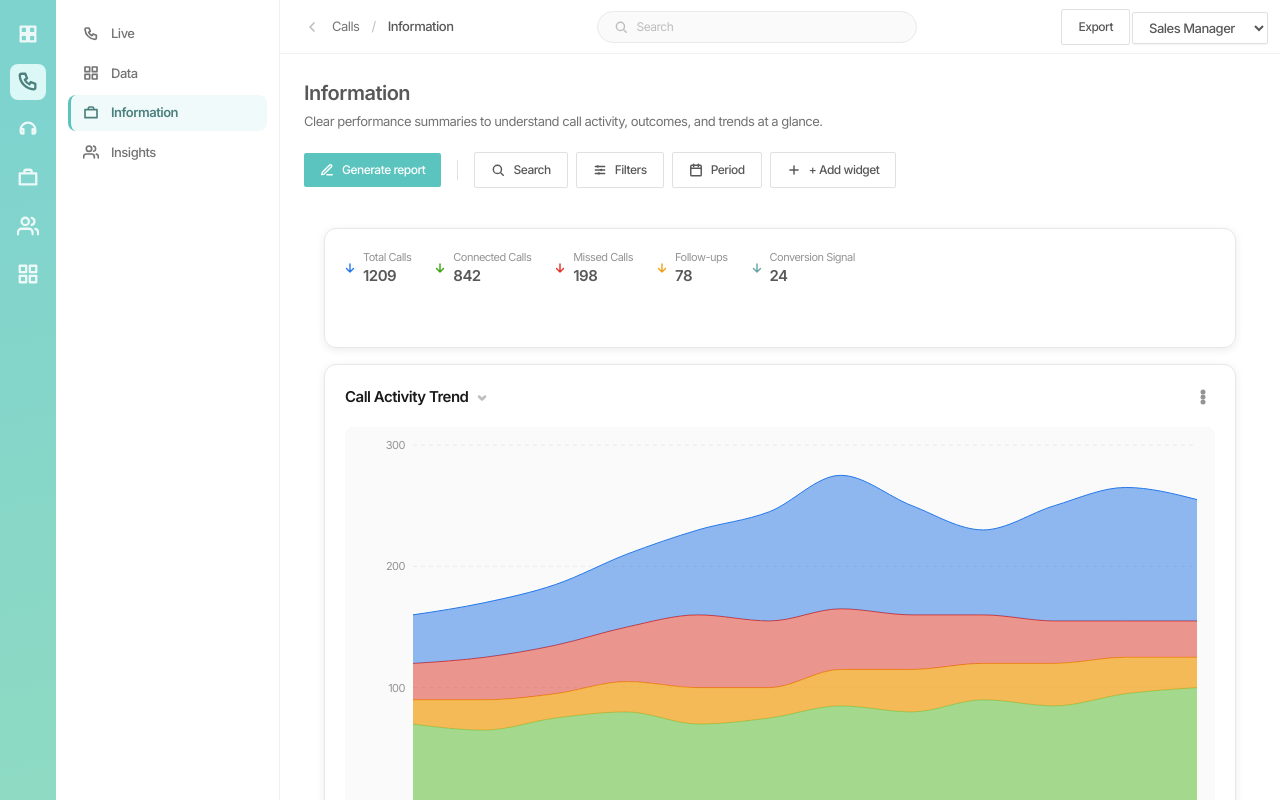
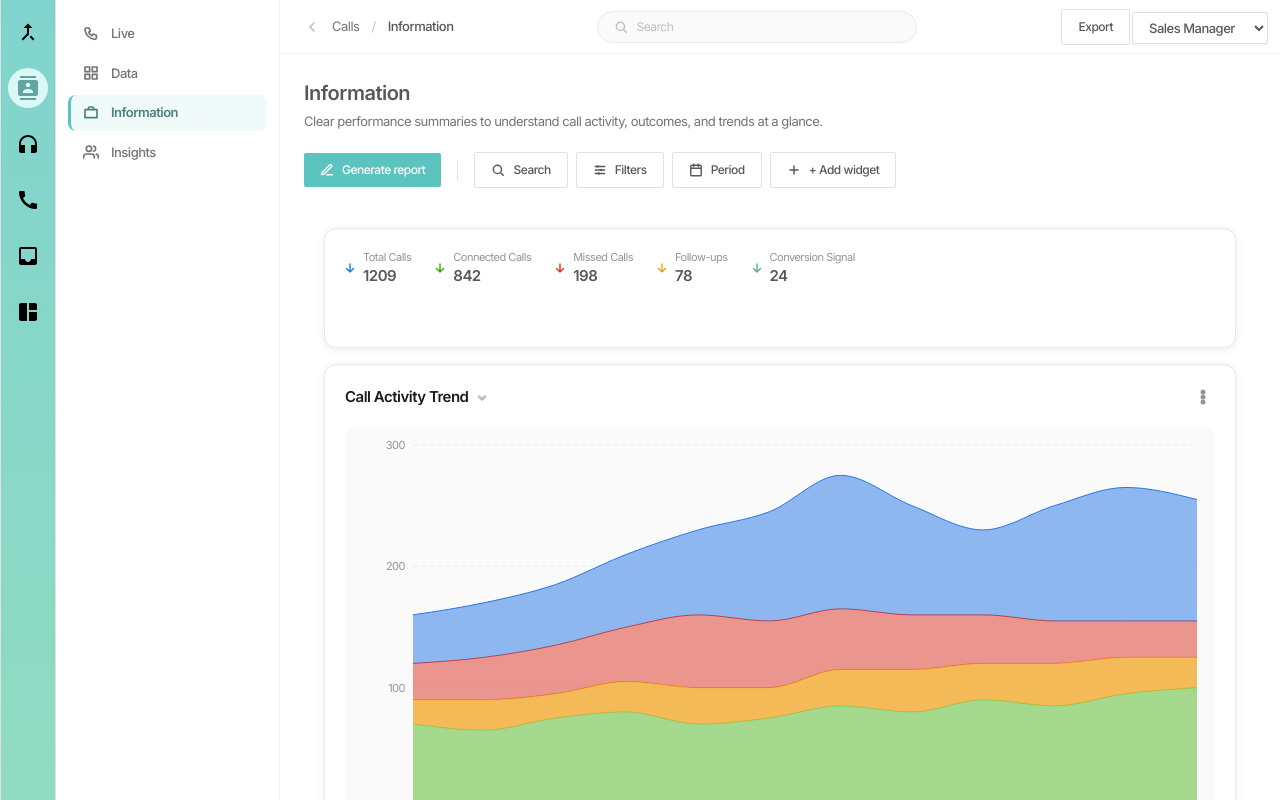
Before and after one commit to le-Affan/closiro-frontend, a React (Create React App) app: page / in a window 1280 px wide. Shown: the top 800 px of the page. Built offline with nearby package versions, Linux system fonts and the light colour scheme.

Commit message:
refactor: side primary nav bar matched

```diff
--- a/package.json
+++ b/package.json
@@ -3,6 +3,10 @@
   "version": "0.1.0",
   "private": true,
   "dependencies": {
+    "@emotion/react": "^11.14.0",
+    "@emotion/styled": "^11.14.1",
+    "@mui/icons-material": "^9.1.1",
+    "@mui/material": "^9.1.1",
     "@testing-library/dom": "^10.4.1",
     "@testing-library/jest-dom": "^6.9.1",
     "@testing-library/react": "^16.3.2",
--- a/src/components/SharedUI.jsx
+++ b/src/components/SharedUI.jsx
@@ -838,10 +838,17 @@ export const PerformersTable = ({ data, color }) => (
 );
 
 // ---------- sidebar icon ----------
-export const SidebarIcon = ({ d, active }) => (
-  <div className={`w-9 h-9 flex items-center justify-center rounded-lg cursor-pointer transition-colors duration-150 ${active ? 'bg-[#dbf8f7]' : 'hover:bg-white/20'}`}>
-    <svg width="22" height="22" viewBox="0 0 24 24" fill="none">
-      <path d={d} stroke={active ? '#4c807d' : '#ffffff'} strokeWidth="2.5" strokeOpacity={active ? 1 : 0.85} strokeLinecap="round" strokeLinejoin="round" />
-    </svg>
+export const SidebarIcon = ({ icon: Icon, active }) => (
+  <div
+    className="flex flex-col justify-center items-center cursor-pointer transition-colors duration-150"
+    style={{
+      width: 40,
+      height: 40,
+      padding: 8,
+      borderRadius: 100,
+      background: active ? '#dbf8f7' : 'transparent',
+    }}
+  >
+    <Icon sx={{ fontSize: 24 }} style={{ color: active ? '#62a5a2' : '#000000' }} />
   </div>
 );
--- a/src/components/Sidebar.jsx
+++ b/src/components/Sidebar.jsx
@@ -1,17 +1,32 @@
+import CallMergeIcon from '@mui/icons-material/CallMerge';
+import ContactsIcon from '@mui/icons-material/Contacts';
+import HeadphonesIcon from '@mui/icons-material/Headphones';
+import CallIcon from '@mui/icons-material/Call';
+import InboxIcon from '@mui/icons-material/Inbox';
+import SpaceDashboardIcon from '@mui/icons-material/SpaceDashboard';
 import { SidebarIcon } from './SharedUI';
-import { ICONS } from './icons';
 
 const Sidebar = () => (
   <div
-    className="w-14 flex flex-col items-center py-4 gap-3 shrink-0"
-    style={{ background: 'linear-gradient(167deg, #7ed3cf 6.5%, #a1e2b3 111%)' }}
+    className="shrink-0"
+    style={{
+      width: 56,
+      padding: '12px 8px',
+      display: 'flex',
+      flexDirection: 'column',
+      alignItems: 'center',
+      gap: 16,
+      background: 'linear-gradient(179deg, #7ed3cf -6.5%, #a1e2b3 111.31%)',
+      borderRight: '1px solid #e0e0e0',
+      borderLeft: '1px solid #e0e0e0',
+    }}
   >
-    <SidebarIcon d={ICONS.grid} />
-    <SidebarIcon d={ICONS.phone} active />
-    <SidebarIcon d={ICONS.headset} />
-    <SidebarIcon d={ICONS.briefcase} />
-    <SidebarIcon d={ICONS.users} />
-    <SidebarIcon d={ICONS.squares} />
+    <SidebarIcon icon={CallMergeIcon} />
+    <SidebarIcon icon={ContactsIcon} active />
+    <SidebarIcon icon={HeadphonesIcon} />
+    <SidebarIcon icon={CallIcon} />
+    <SidebarIcon icon={InboxIcon} />
+    <SidebarIcon icon={SpaceDashboardIcon} />
   </div>
 );
 
```
Also changed, not shown: 1 other file (tests, documents, lock files or other folders).
